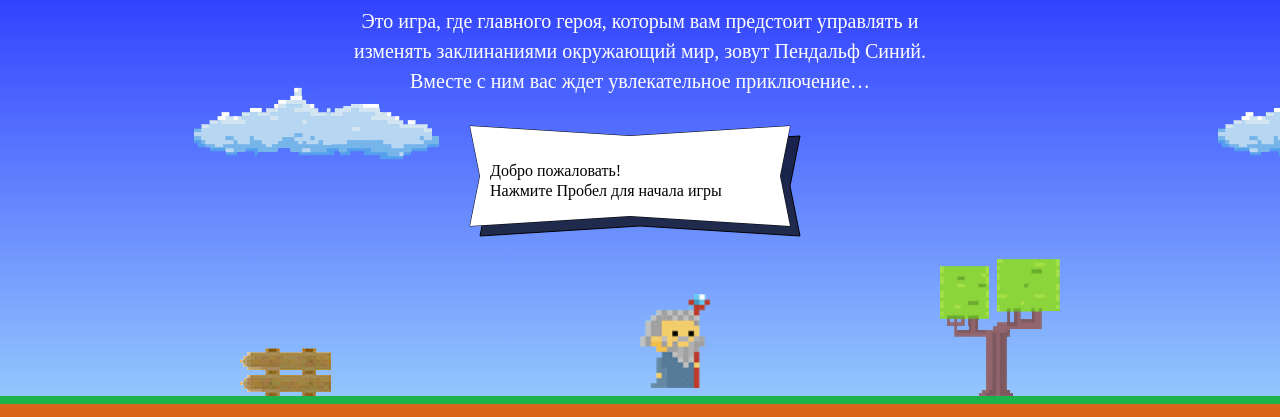
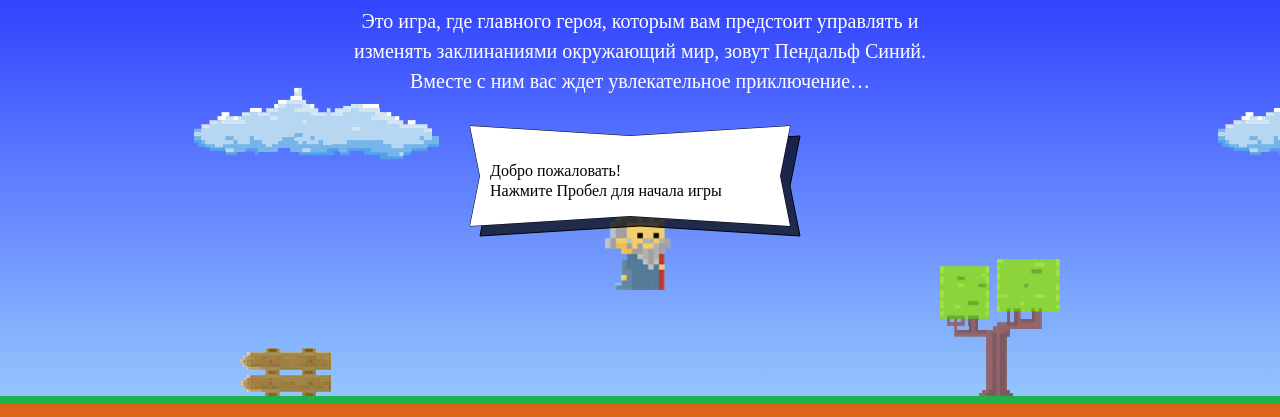
Before and after one commit to aquamarya/871783-code-and-magick-19, a website: page index.html in a window 1280 px wide. Shown: the part 203-620 px from the top of the page. Drawn offline with Linux system fonts and the light colour scheme; a web font is replaced by a local one.

Commit message:
corrects code

```diff
--- a/index.html
+++ b/index.html
@@ -180,24 +180,28 @@
     <p class="setup-similar-label">Петр Петров</p>
   </div>
 </template>
+
 <script>
   var fireballSize = 22;
+
   var getFireballSpeed = function(left) {
-    if (left = true) {
-      return 5;
-    }
-    return 2;
+    return (left) ? 5 : 2;
   };
+
   var wizardSpeed = 3;
+
   var wizardWidth = 70;
-  var getWizardHeight = function () {
+
+  var getWizardHeight = function (wizardWidth) {
     return 1.337 * wizardWidth;
-  }
+  };
+
   var getWizardX = function (width) {
-    return width * 0.5;
+    return (width - wizardWidth) / 2;
   };
+
   var getWizardY = function (height) {
-    return height * 0.66;
+    return height - (height * 2 / 3);
   };
 </script>
 <script src="js/game.js"></script>
```
